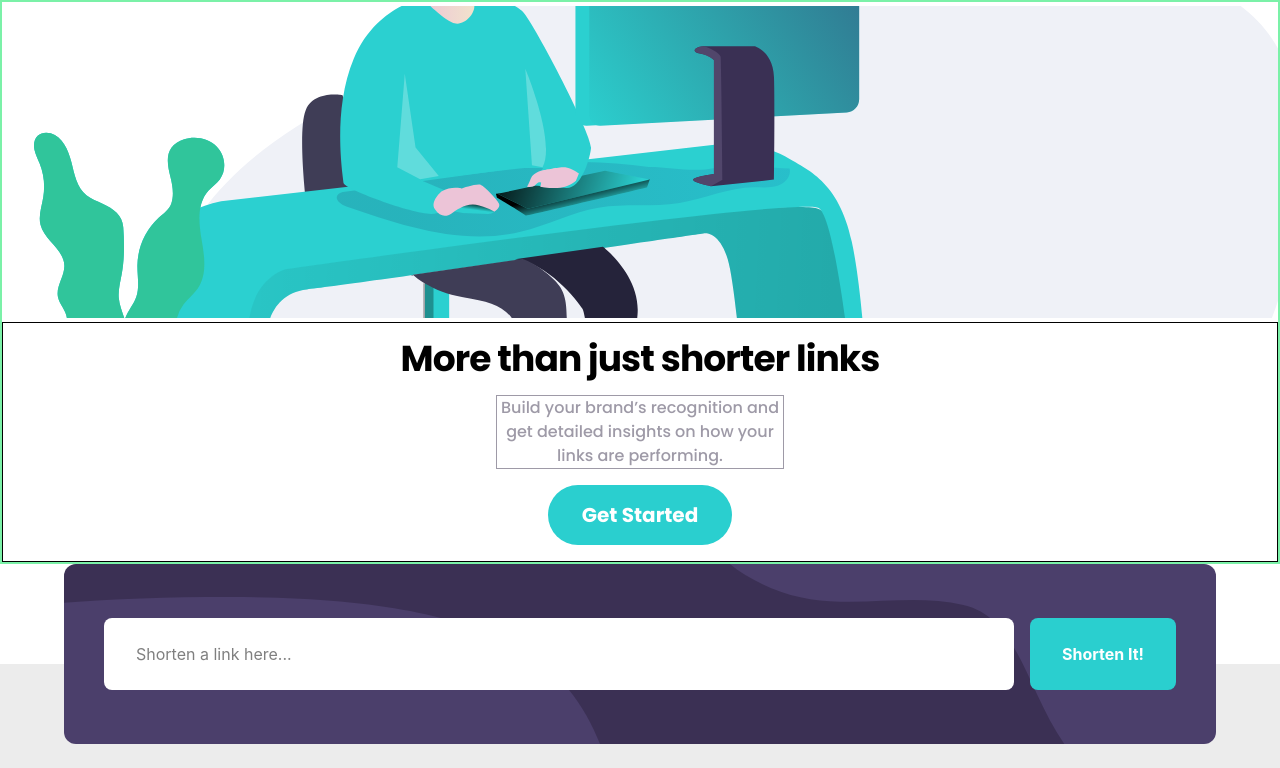
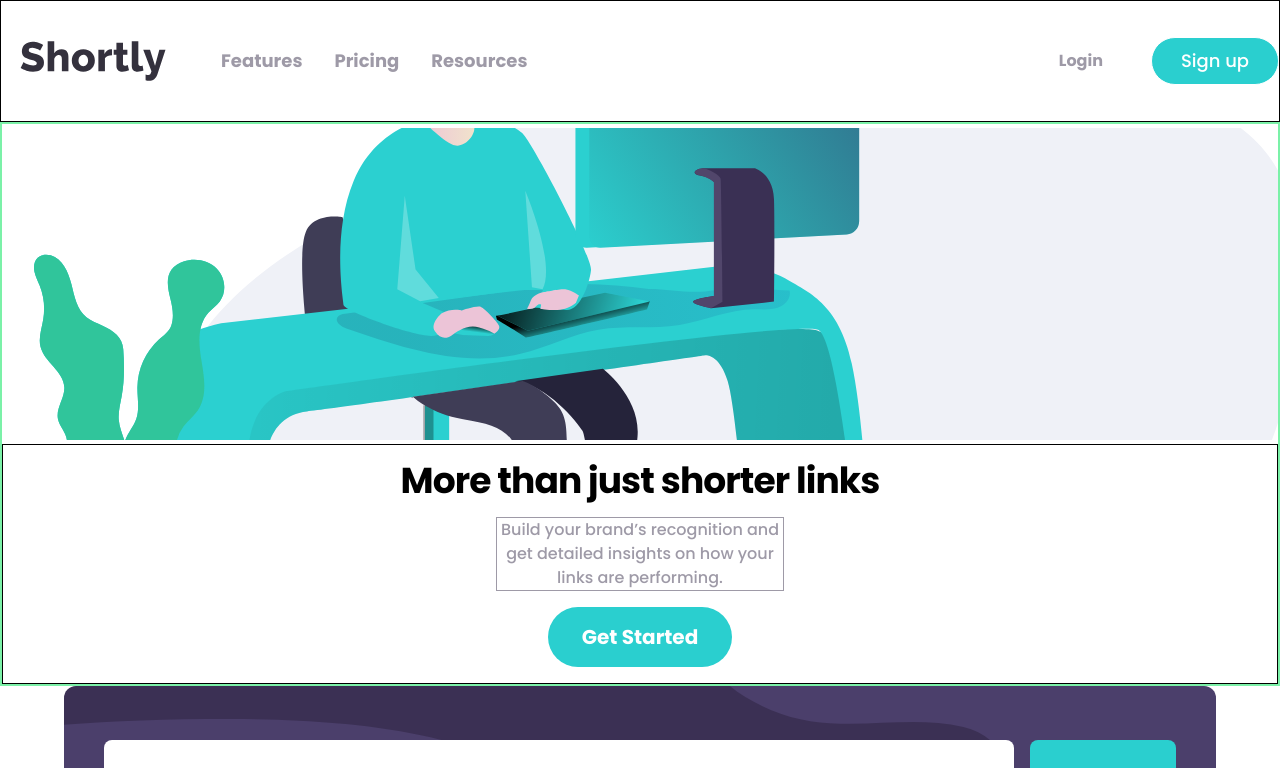
Before and after one commit to KLapitan/URL_Shortener, a React (Vite) app: page / in a window 1280 px wide. Shown: the top 768 px of the page. Built offline with nearby package versions, Linux system fonts and the light colour scheme.

Commit message:
done:feature/Nav

```diff
--- /dev/null
+++ b/src/components/nav.jsx
@@ -0,0 +1,72 @@
+import Button from "./button";
+import NavModal from "../modal/link_modal";
+import { useState } from "react";
+
+const Nav = ({links}) => {
+
+const [isOpen,setIsOpen] =useState(false)
+
+
+useState(() => {
+    const handleEscape = (event) => {
+      if(event.key === "Escape"){
+        setIsOpen(false)
+      }
+
+    }
+
+    window.addEventListener("keydown", handleEscape)
+
+    return () => window.removeEventListener("keydown", handleEscape)
+
+},[])
+
+
+const openModal = () => { setIsOpen(prev => !prev)};
+return(
+<nav className="w-full  flex justify-center border ">
+  <section className="max-w-7xl w-full  h-30 flex flex-row justify-between  ">
+
+            {/* leftside   */}
+          <div className="flex md:w-auto w-full justify-between md:justify-normal items-center md:gap-12  p-3">
+
+      <div className="w-40 h-10 ">
+            <picture>
+              <img
+                src="/images/logo.svg"
+                alt="shortly"
+                className="w-full h-full object-contain"
+              />
+            </picture>
+          </div>
+
+          <div className="relative md:hidden">
+          <picture>
+            <img src={`${isOpen? "/images/icon-close.svg":"/images/icon-hamburger.svg"}`}  alt={`${isOpen ? "close-button":"hamburger-menu"}`}
+             onClick={openModal}/>
+          </picture>
+
+            {
+            isOpen && <NavModal links={links}/>
+          }
+          </div>
+
+            <ul className="hidden md:flex  gap-8 font-Poppins font-bold  ">
+            {links.map((link) =>  (
+            <li key={link.id} className="text-lg text-NGray500">{link.name}</li>
+            ))}
+            </ul>
+        </div>
+
+  <div className="hidden md:flex gap-12 items-center font-Poppins">
+      <Button className="text-NGray500 font-bold">Login</Button>
+      <Button className=" bg-PBlue400 rounded-full  w-32 h-12   border text-lg text-white">Sign up</Button>
+  </div>
+
+
+  </section>
+
+</nav>
+)
+}
+export default Nav;
--- /dev/null
+++ b/src/modal/link_modal.jsx
@@ -0,0 +1,27 @@
+import Button from "../components/button"
+const NavModal = ({links}) => {
+
+
+return (
+<div className="bg-PPurple950 w-86 h-auto absolute top-10 right-1 p-2 rounded-lg flex flex-col justify-center items-center">
+
+<ul className="w-full h-50   flex flex-col font-Poppins text-white text-2xl justify-center items-center gap-7 ">
+{links.map((link) => (
+<li key={link.id}>{link.name}</li>
+))}
+</ul>
+
+<div className="w-72  border-white border"></div>
+
+<div className="font-Poppins flex flex-col gap-2 mb-4">
+<Button className="text-white text-2xl py-4 px-24   ">Login</Button>
+<Button className="text-white text-2xl  bg-PBlue400 py-4 px-24 rounded-full hover:bg-PBlue400/20">Sign up</Button>
+
+</div>
+
+</div>
+
+
+)
+}
+export default NavModal
--- a/src/page/URL-Layout.jsx
+++ b/src/page/URL-Layout.jsx
@@ -1,7 +1,8 @@
+import Nav from "../components/nav"
 import Hero from "../components/hero"
 import Footer from "../components/footer"
 
-const links = [
+const flinks = [
 {
   id:0,
   linkName:"Features",
@@ -21,6 +22,15 @@ const links = [
   linkName:"Company",
   sublinks:["About" , "Our Team" , "Careers","Contact"]
 }]
+
+
+const nLinks = [
+
+{id:0,name:"Features"},
+{id:1,name:"Pricing"},
+{id:2,name:"Resources"}
+
+]
 
 const socialMedia = [
 {
@@ -49,9 +59,9 @@ const socialMedia = [
 const Layout = () => {
 return(
 <>
-
+<Nav links={nLinks}  socMedia={socialMedia}/>
 <Hero/>
-<Footer links={links}  socMedia={socialMedia}/>
+<Footer links={flinks}  socMedia={socialMedia}/>
 </>
 )
 }
```
Also changed, not shown: public/images/icon-close.svg (added), public/images/icon-hamburger.svg (added).
